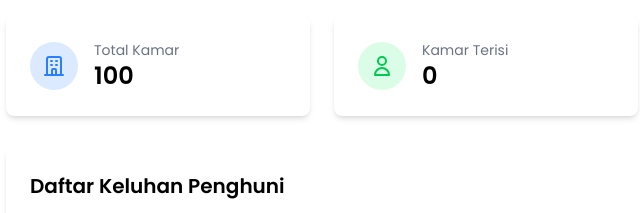
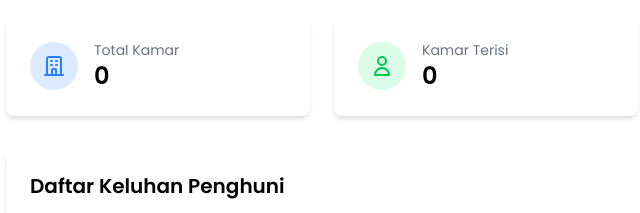
Before and after one commit to Smeagol03/rusunawadaftar, a website with bundled scripts: page admin.html in a window 1280 px wide. Shown: the part 136-349 px from the top of the page, 282-922 px from the left. Built offline with nearby package versions, Linux system fonts and the light colour scheme; no server answers; a script that the page names is missing.

Commit message:
fix: reset total rooms count to 0 on admin page

```diff
--- a/admin.html
+++ b/admin.html
@@ -125,7 +125,7 @@
                             </div>
                             <div>
                                 <p class="text-gray-500 text-sm">Total Kamar</p>
-                                <p class="text-2xl font-semibold" id="jumlahKamar">100</p>
+                                <p class="text-2xl font-semibold" id="jumlahKamar">0</p>
                             </div>
                         </div>
                     </div>
```
